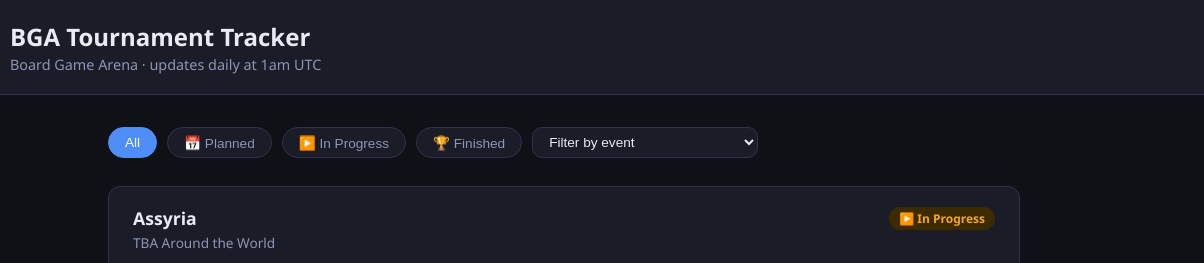
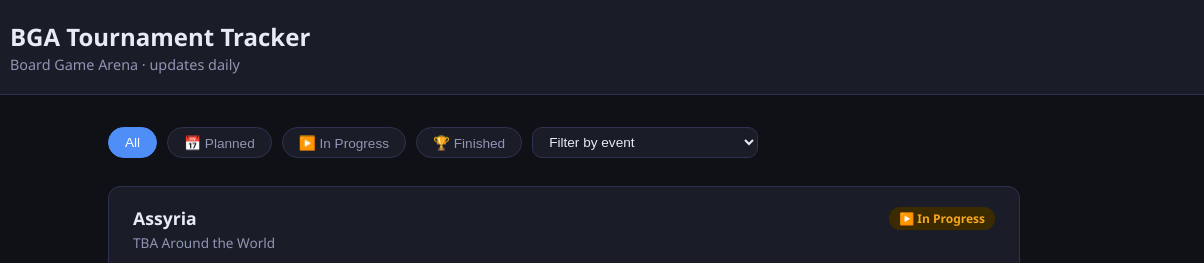
Before and after one commit to stopherjones/BGA-tournaments, a website: page index.html in a window 1280 px wide. Shown: the top 263 px of the page, 76-1280 px from the left. Drawn offline with Linux system fonts and the light colour scheme.

Commit message:
Updates daily

```diff
--- a/index.html
+++ b/index.html
@@ -205,7 +205,7 @@
   <span class="logo">🎲</span>
   <div>
     <h1>BGA Tournament Tracker</h1>
-    <div class="subtitle">Board Game Arena · updates daily at 1am UTC</div>
+    <div class="subtitle">Board Game Arena · updates daily</div>
   </div>
 </header>
 
```
